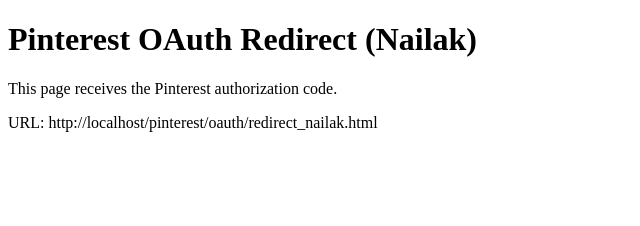
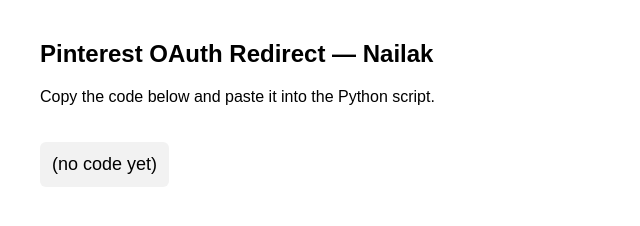
Before and after one commit to VladChat/post.equalle.com, a plain HTML site: page pinterest/oauth/redirect_nailak.html in a window 1280 px wide. Shown: the whole page, without its empty margins (0-640 px from the left). Drawn offline with Linux system fonts and the light colour scheme.

Commit message:
Update redirect_nailak.html

```diff
--- a/pinterest/oauth/redirect_nailak.html
+++ b/pinterest/oauth/redirect_nailak.html
@@ -1,17 +1,36 @@
 <!DOCTYPE html>
 <html>
 <head>
-  <meta charset="UTF-8">
-  <title>Pinterest OAuth Redirect — Nailak</title>
+  <meta charset="UTF-8" />
+  <title>Nailak OAuth Redirect</title>
+  <style>
+    body { font-family: Arial, sans-serif; margin: 40px; }
+    .code-box {
+      padding: 12px;
+      background: #f2f2f2;
+      border-radius: 6px;
+      font-size: 18px;
+      margin-top: 20px;
+      display: inline-block;
+    }
+  </style>
 </head>
 <body>
-  <h1>Pinterest OAuth Redirect (Nailak)</h1>
-  <p>This page receives the Pinterest authorization code.</p>
-  <p id="url"></p>
 
-  <script>
-    document.getElementById("url").innerText =
-      "URL: " + window.location.href;
-  </script>
+<h2>Pinterest OAuth Redirect — Nailak</h2>
+
+<p>Copy the code below and paste it into the Python script.</p>
+
+<div id="code" class="code-box">(no code yet)</div>
+
+<script>
+  const params = new URLSearchParams(window.location.search);
+  const code = params.get("code");
+  if (code) {
+    document.getElementById("code").innerText = code;
+    console.log("OAuth code:", code);
+  }
+</script>
+
 </body>
 </html>
```
